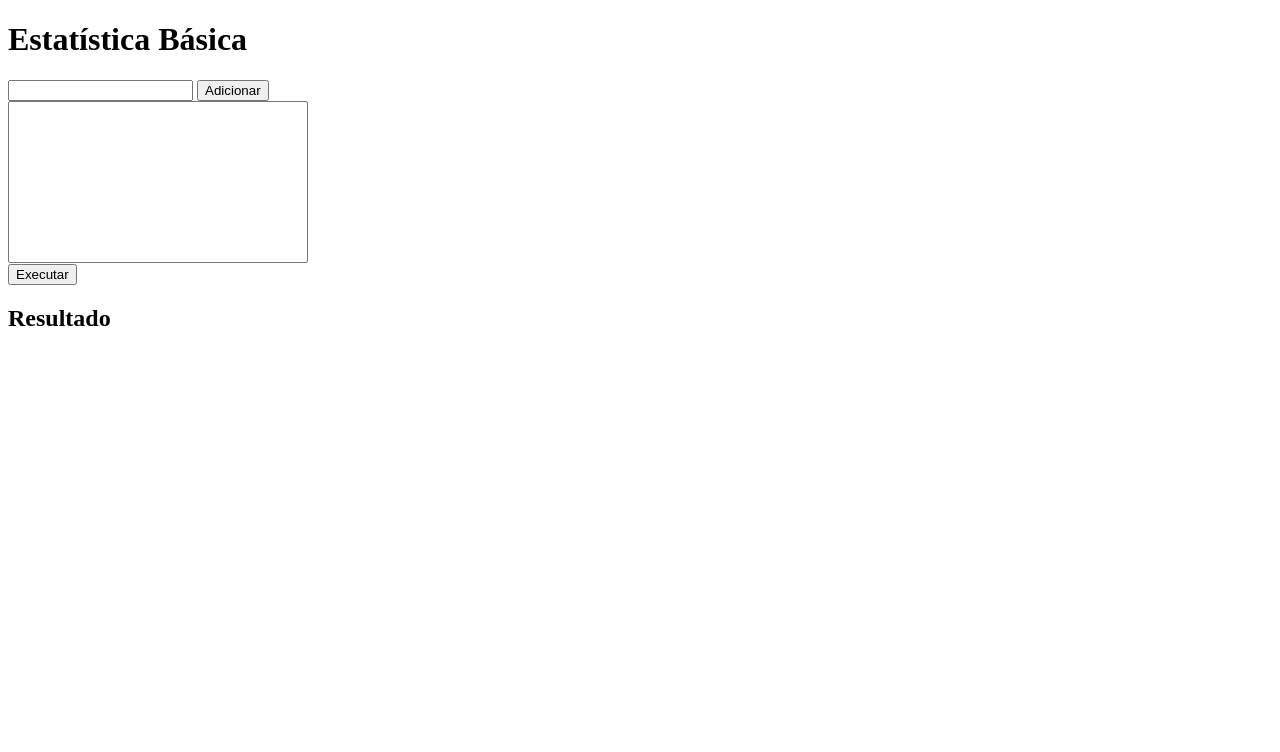
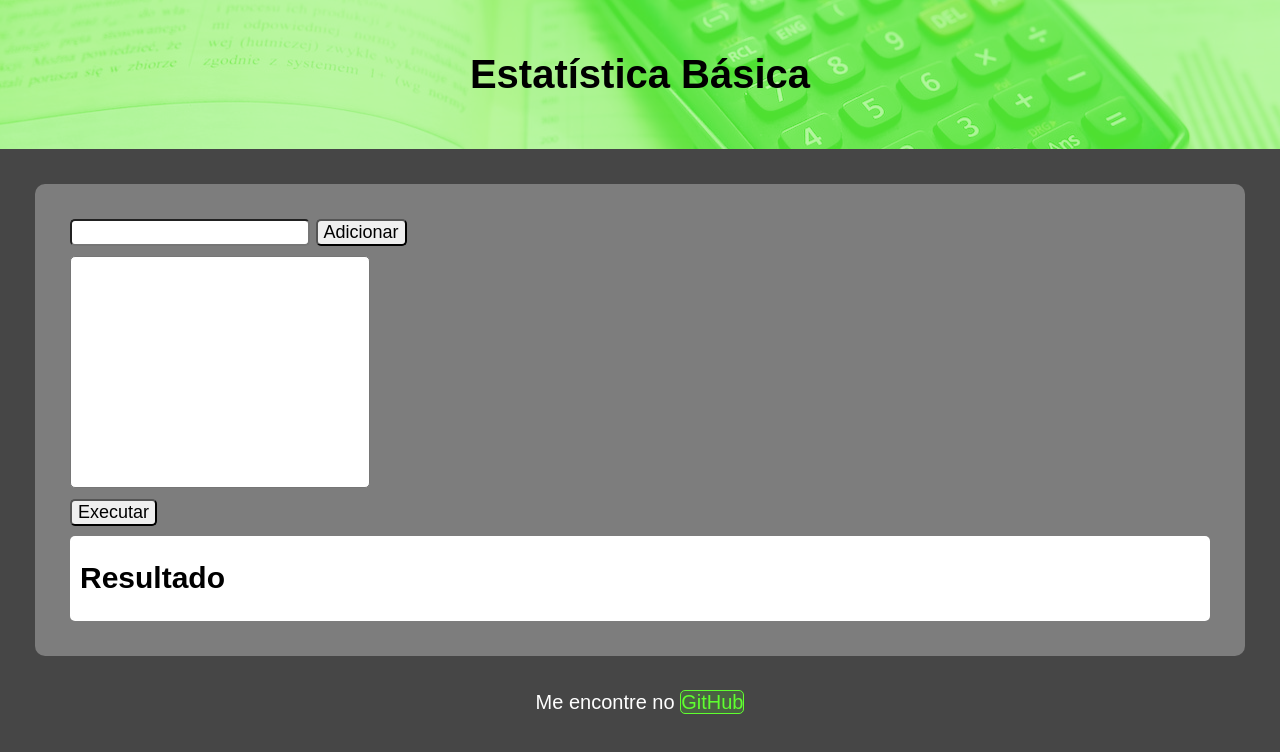
Before and after one commit to EdOzz42/Estatistica, a plain HTML site: page index.html in a window 1280 px wide. Drawn offline with Linux system fonts and the light colour scheme.

Commit message:
Update Style

```diff
--- a/index.html
+++ b/index.html
@@ -8,25 +8,25 @@
     <title>Estatística Básica</title>
 </head>
 <body>
-    <header>
+    <header class="header">
         <h1>Estatística Básica</h1>
     </header>
 
-    <main>
+    <main class="content">
         <section>
             <input type="number" name="data" id="data">
-            <input type="button" value="Adicionar" id="adicionar"> <br>
+            <input type="button" value="Adicionar" id="adicionar" class="botoes"> <br>
             <select name="dataTable" id="dataTable" size="10"></select> <br>
-            <input type="button" value="Executar" id="exec">
+            <input type="button" value="Executar" id="exec" class="botoes">
         </section>
 
-        <section id='res'>
+        <section id='res' class="res">
             <h2>Resultado</h2>
         </section>
     </main>
 
-    <footer>
-
+    <footer class="footer">
+        <p>Me encontre no <a class="link" href="">GitHub</a></p>
     </footer>
 
     <script src="estatistica.js"></script>
--- a/style.css
+++ b/style.css
@@ -1,3 +1,66 @@
+body {
+    font: Normal 15pt Arial;
+    background-color: rgb(70, 70, 70);
+    max-width: 800;
+    min-width: 300;
+    margin: auto;
+}
+
+.header {
+    background-color: rgb(141, 239, 111);
+    background-image: url(images/math.jpg);
+	background-size: cover;
+    background-position: 0px;
+    background-blend-mode: soft-light;
+    padding-top: 25px;
+    padding-bottom: 25px;
+    text-align: center;
+}
+
+.content {
+    margin: 35px;
+    padding: 35px;
+    background-color: rgb(125, 125, 125);
+    border-radius: 10px;
+
+}
+
+input {
+    font-size: 18px;
+    border-radius: 5px;
+}
+
+.botoes:hover {
+    background-color: rgb(141, 239, 111);
+    border: 2px solid white;
+}
+
 select {
+    margin-top: 10px;
+    margin-bottom: 10px;
     width: 300px;
+    font-size: 20px;
+    border-radius: 5px;
+    overflow: auto;
 }
+
+.res {
+    margin-top: 10px;
+    padding: 1px;
+    padding-left: 10px;
+    background-color: white;
+    border-radius: 5px;
+}
+
+.footer {
+    text-align: center;
+    color: white;
+}
+
+.link {
+    text-decoration: none;
+    color: rgb(95, 255, 47);
+    background-color: rgb(95, 255, 47, 0.150);
+    border-radius: 5px;
+    border: 1px solid rgb(95, 255, 47);
+}
```
Also changed, not shown: images/math.jpg (added).
